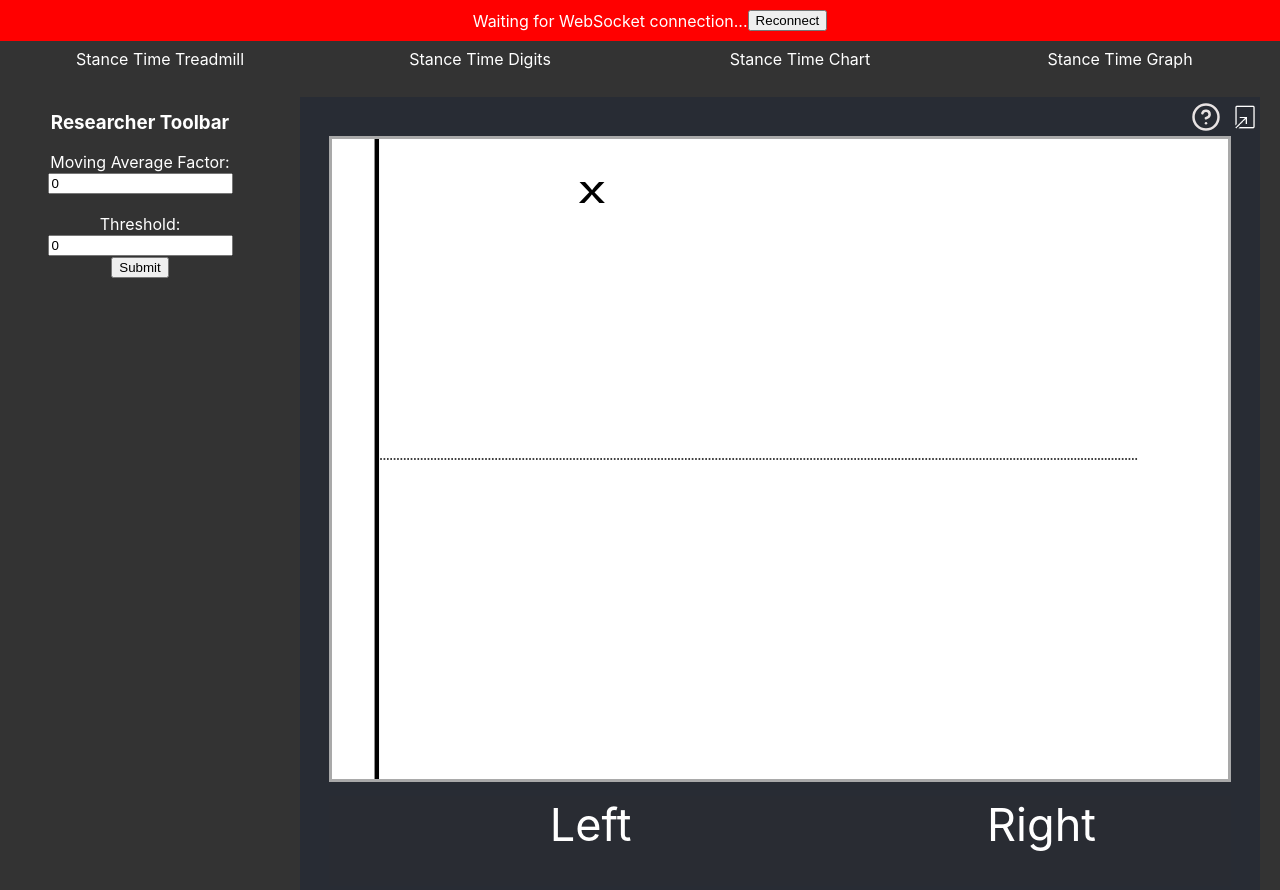
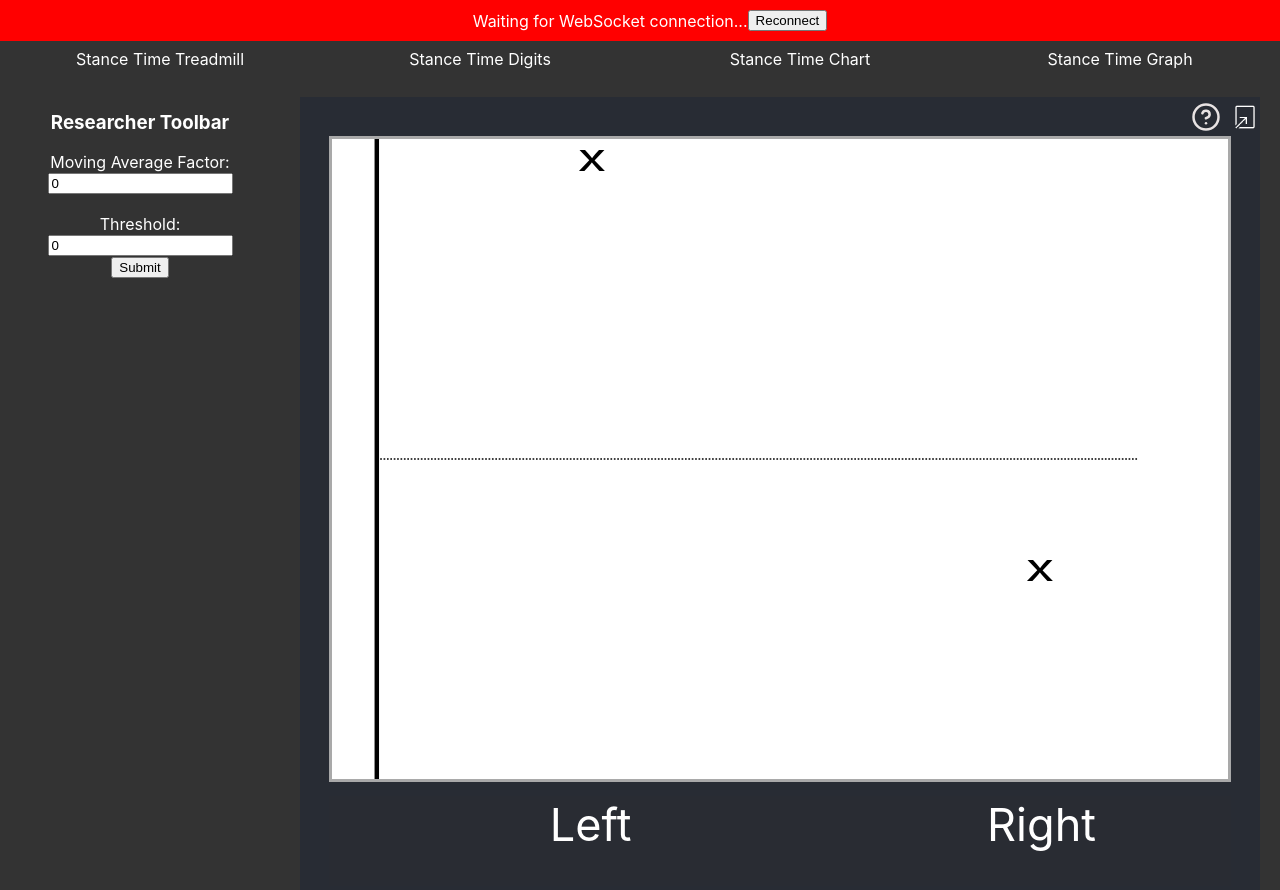
Before and after one commit to oss-slu/Step_Time_Biofeedback, a React (Create React App) app in the folder frontend/: page / in a window 1280 px wide. Shown: the top 890 px of the page. Built offline with nearby package versions, Linux system fonts and the light colour scheme; no server answers.

Commit message:
resolved text and circle merge conflict

```diff
--- a/frontend/src/StanceTimeTreadmill.js
+++ b/frontend/src/StanceTimeTreadmill.js
@@ -97,9 +97,9 @@ function StanceTimeTreadmill({ stanceTime }) {
             }}
           >
             {leftCurrent <= leftMaxPosition && leftCurrent >= leftMinPosition ? (
-              <circle cx="29" cy="0" r="1.5" fill="green" />
+              <circle cx="29" cy="0" r="2" fill="green" />
             ) : (
-              <text x="29" y={leftCurrent} fontSize="6" textAnchor="middle" fill="black">x</text>
+              <text x="29" y="0" fontSize="6" textAnchor="middle" fill="black">x</text>
             )}
 
           </g>
@@ -111,9 +111,9 @@ function StanceTimeTreadmill({ stanceTime }) {
             }}
           >
             {rightCurrent <= rightMaxPosition && rightCurrent >= rightMinPosition ? (
-              <circle cx="79" cy="0" r="1.5" fill="green" />
+              <circle cx="79" cy="0" r="2" fill="green" />
             ) : (
-              <text x="79" y={rightCurrent} fontSize="6" textAnchor="middle" fill="black">x</text>
+              <text x="79" y="0" fontSize="6" textAnchor="middle" fill="black">x</text>
             )}
 
           </g>
```
